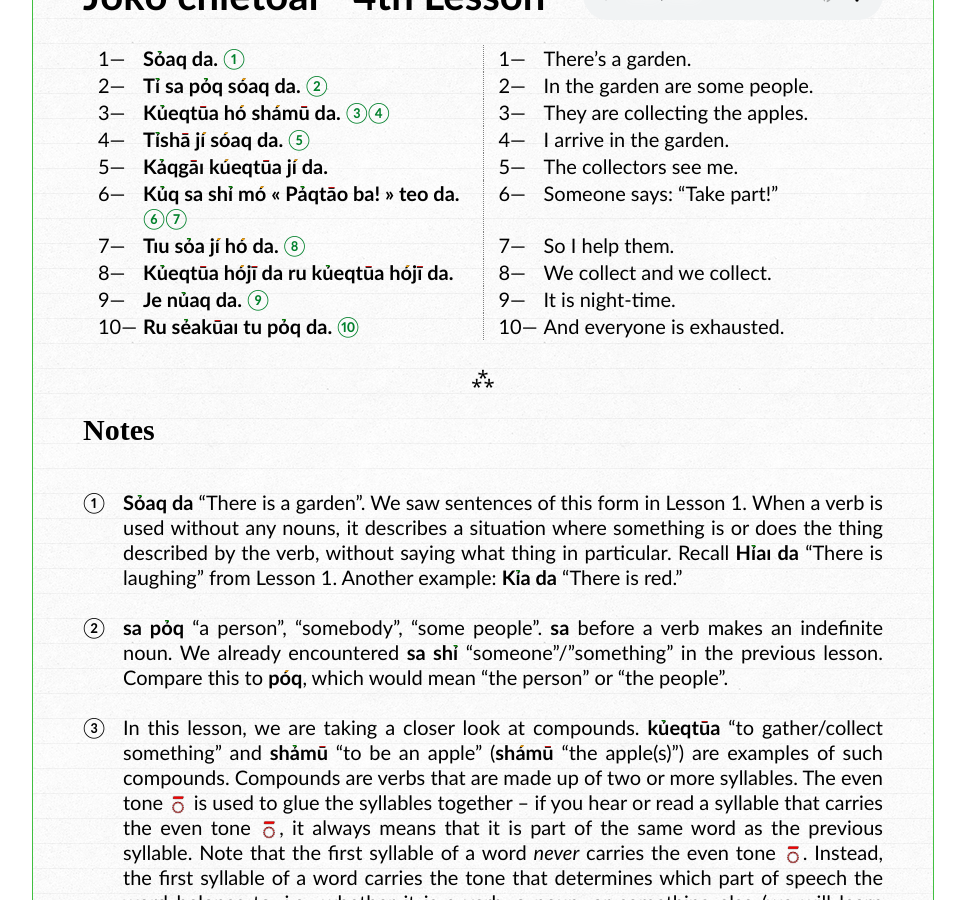
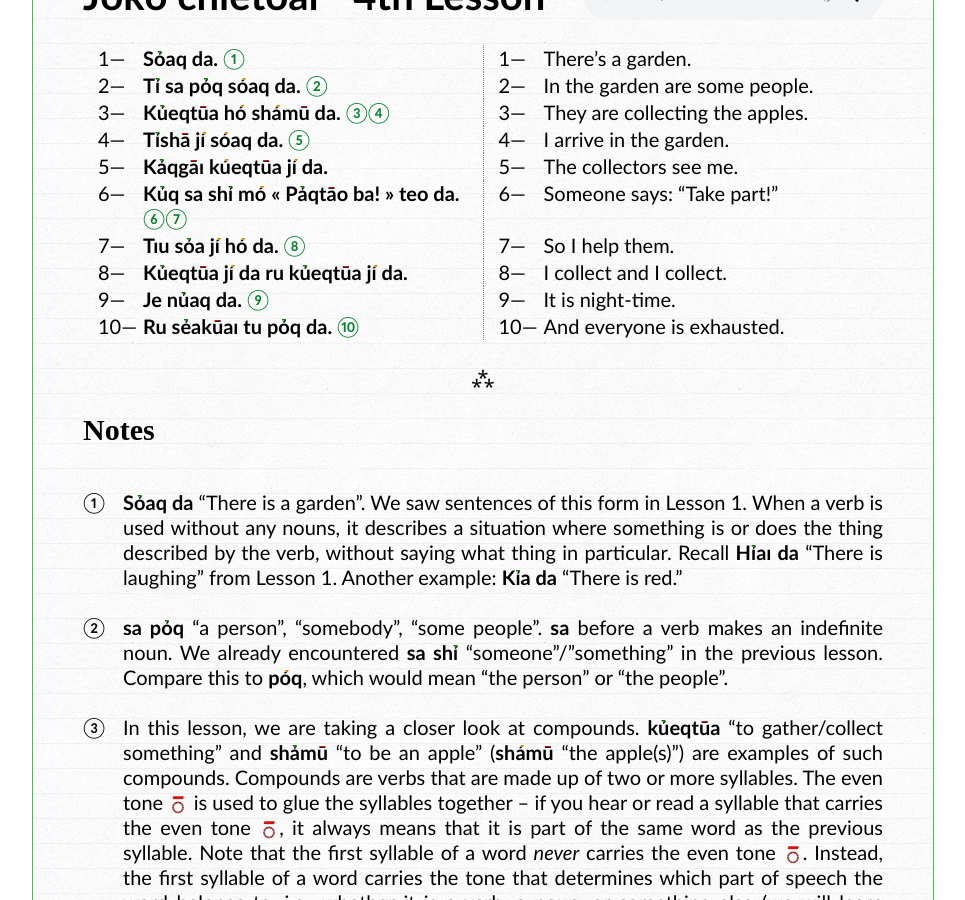
Before and after one commit to toaq/TwE, a Jekyll site: the page built from _lessons/04/index.md, in a window 1280 px wide and 900 px high, scrolled down 417 px. Shown: the whole window, without its empty margins (157-1122 px from the left). Built offline with Jekyll 4.4.1, drawn with Linux system fonts in a browser that asks for light colours; some web fonts are replaced.

```diff
--- a/_lessons/04/index.md
+++ b/_lessons/04/index.md
@@ -13,7 +13,7 @@ title: 'Jókō chỉetōaı'
 | **Kảqgāı kúeqtūa jí da.**                                     | The collectors see me.          |
 | **Kủq sa shỉ mó « Pảqtāo ba! » teo da.** [⑥](#fn-6)[⑦](#fn-7) | Someone says: "Take part!"      |
 | **Tıu sỏa jí hó da.**                    [⑧](#fn-8)           | So I help them.                 |
-| **Kủeqtūa hójī da ru kủeqtūa hójī da.**                       | We collect and we collect.      |
+| **Kủeqtūa jí da ru kủeqtūa jí da.**                           | I collect and I collect.        |
 | **Je nủaq da.**                          [⑨](#fn-9)           | It is night-time.               |
 | **Ru sẻakūaı tu pỏq da.**                [⑩](#fn-10)          | And everyone is exhausted.      |
 
```
